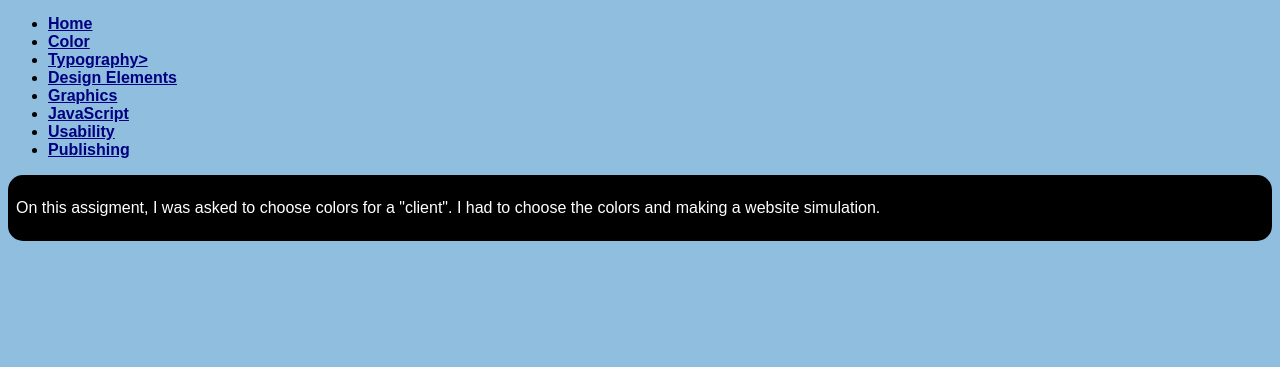
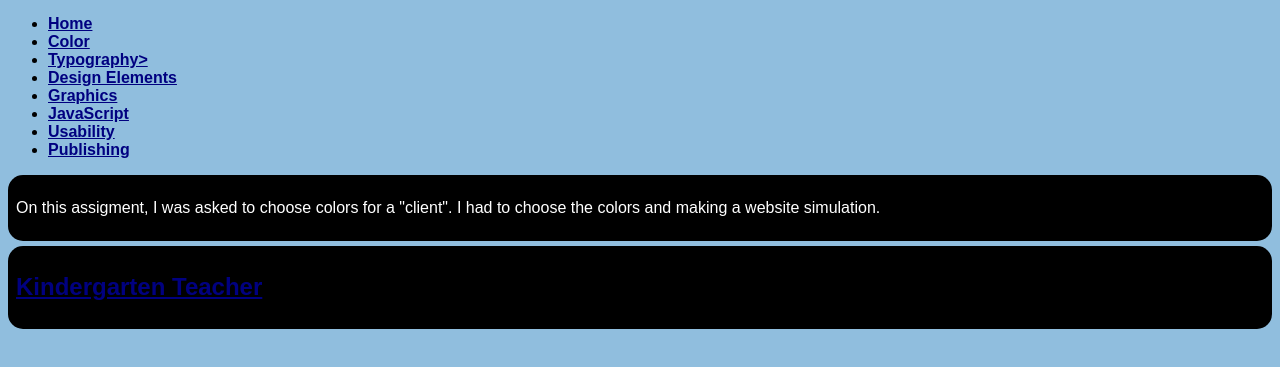
Before and after one commit to RafaMemes/rafa_newrepo, a plain HTML site: page color.html in a window 1280 px wide. Shown: the part 131-498 px from the top of the page. Drawn offline with Linux system fonts and the light colour scheme.

Commit message:
Added some new things and a png file

```diff
--- a/color.html
+++ b/color.html
@@ -32,6 +32,9 @@
         <div id="intro">
           <p>On this assigment, I was asked to choose colors for a "client". I had to choose the colors and making a website simulation.</p>
         </div>
+
+        <div 'id=kinder' class='colorscheme'</div>
+          <h2><a href="images/kindergardenwebsite.PNG">Kindergarten Teacher</a></h2>
       </main>
 
   </body>
```
